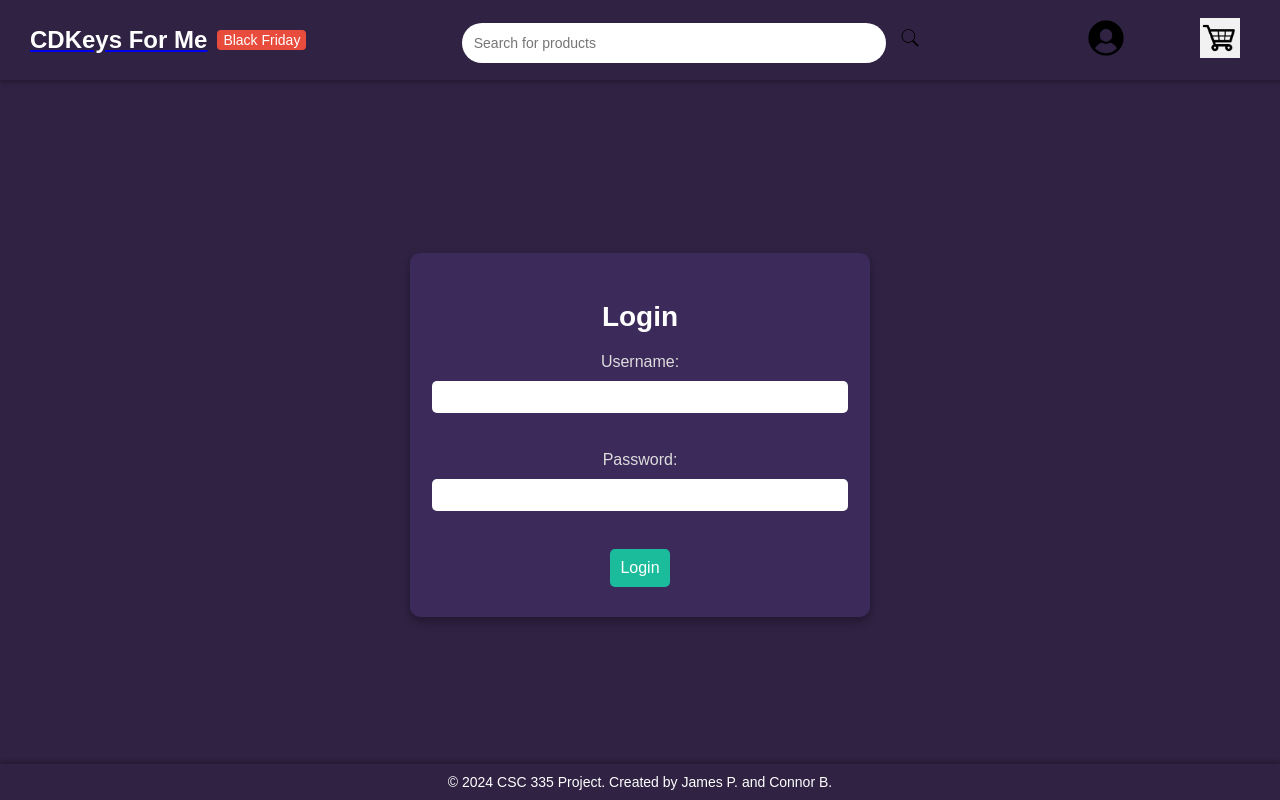
After one commit to JamezP2002/CSC-335-, a PHP site: page /login.php in a window 1280 px wide. The commit adds this page. Run offline with PHP 8.4, Linux system fonts and the light colour scheme.

Commit message:
Added login/logout/user pages

```diff
--- a/css/index.css
+++ b/css/index.css
@@ -32,11 +32,12 @@ main p {
 .carousel {
     position: relative;
     width: 80%;
-    max-width: 600px;
+    max-width: 500px;
     margin: 20px auto;
     overflow: hidden;
     border-radius: 10px;
     box-shadow: 0 5px 10px rgba(0, 0, 0, 0.5);
+    aspect-ratio: 16/16;
 }
 
 .carousel-content {
@@ -52,6 +53,7 @@ main p {
 .carousel-item img {
     width: 100%; /* Ensure images scale properly */
     height: auto;
+    object-fit: cover;
 }
 
 /* Radio buttons are hidden */
--- /dev/null
+++ b/css/login.css
@@ -0,0 +1,73 @@
+body {
+    margin: 0;
+    padding: 0;
+    font-family: Arial, sans-serif;
+    background-color: #2f2243;
+    color: #fff;
+    display: flex;
+    justify-content: center;
+    align-items: center;
+    min-height: 100vh; /* Ensure the body takes the full height of the viewport */
+    flex-direction: column; /* Allows vertical stacking of header and content */
+}
+
+.main-container {
+    margin-top: 70px; /* Adds space between header and content */
+    text-align: center;
+    background-color: #3b2a5a;
+    padding: 30px;
+    border-radius: 10px;
+    box-shadow: 0 5px 10px rgba(0, 0, 0, 0.3);
+    width: 100%;
+    max-width: 400px; /* Restricts the width of the login/user form */
+}
+
+main h1 {
+    font-size: 28px;
+    margin-bottom: 20px;
+    color: #fff;
+}
+
+main form {
+    display: flex;
+    flex-direction: column; /* Aligns inputs and button vertically */
+    align-items: center; /* Centers the form elements horizontally */
+    gap: 10px; /* Adds space between form elements */
+}
+
+form label {
+    font-size: 16px;
+    color: #ddd;
+}
+
+form input {
+    padding: 8px;
+    border: none;
+    border-radius: 5px;
+    width: 100%;
+    font-size: 14px;
+    background-color: #fff;
+    color: #333;
+    outline: none;
+}
+
+form button {
+    padding: 10px;
+    border: none;
+    border-radius: 5px;
+    background-color: #1abc9c;
+    color: #fff;
+    font-size: 16px;
+    cursor: pointer;
+    transition: background-color 0.3s ease-in-out;
+}
+
+form button:hover {
+    background-color: #16a085;
+}
+
+main p {
+    margin-top: 10px;
+    font-size: 14px;
+    color: #e74c3c;
+}
--- /dev/null
+++ b/login.php
@@ -0,0 +1,60 @@
+<?php
+session_start(); // Start the session
+
+// Check if the form is submitted
+if ($_SERVER["REQUEST_METHOD"] === "POST") {
+    $username = $_POST['username'];
+    $password = $_POST['password'];
+
+    // Dummy credentials for login
+    $valid_username = "user";
+    $valid_password = "password";
+
+    // Check if the credentials are correct
+    if ($username === $valid_username && $password === $valid_password) {
+        // Set the session variable to indicate the user is logged in
+        $_SESSION['loggedin'] = true;
+
+        // Redirect to the user page
+        header("Location: user.php");
+        exit();
+    } else {
+        $error_message = "Invalid username or password!";
+    }
+}
+
+// Include the header
+include 'header.php';
+?>
+
+<!DOCTYPE html>
+<html lang="en">
+<head>
+    <meta charset="UTF-8">
+    <meta name="viewport" content="width=device-width, initial-scale=1.0">
+    <link rel="stylesheet" href="css/login.css"> <!-- Link to the login-specific CSS -->
+    <title>Login</title>
+</head>
+<body>
+    <div class="main-container">
+        <main>
+            <h1>Login</h1>
+            <?php if (isset($error_message)) { echo "<p style='color: red;'>$error_message</p>"; } ?>
+            <form action="login.php" method="POST">
+                <label for="username">Username:</label>
+                <input type="text" id="username" name="username" required>
+                <br>
+                <label for="password">Password:</label>
+                <input type="password" id="password" name="password" required>
+                <br>
+                <button type="submit">Login</button>
+            </form>
+        </main>
+    </div>
+</body>
+</html>
+
+<?php
+// Include the footer
+include 'footer.php';
+?>
```
Also changed, not shown: carousel.js (deleted, +0 -15 lines), css/user.css (added, +51 -0 lines), logout.php (added, +10 -0 lines), user.php (+15 -3 lines), css/logout.css (added).
